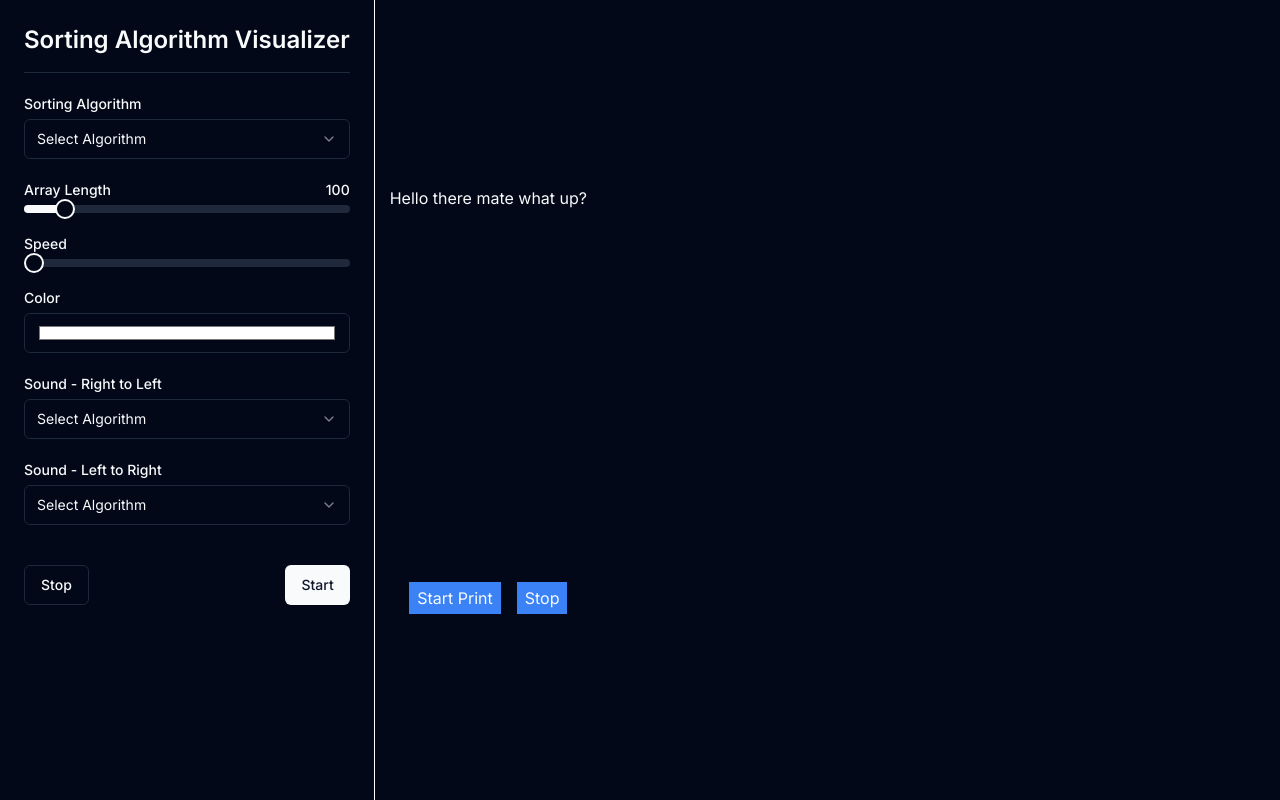
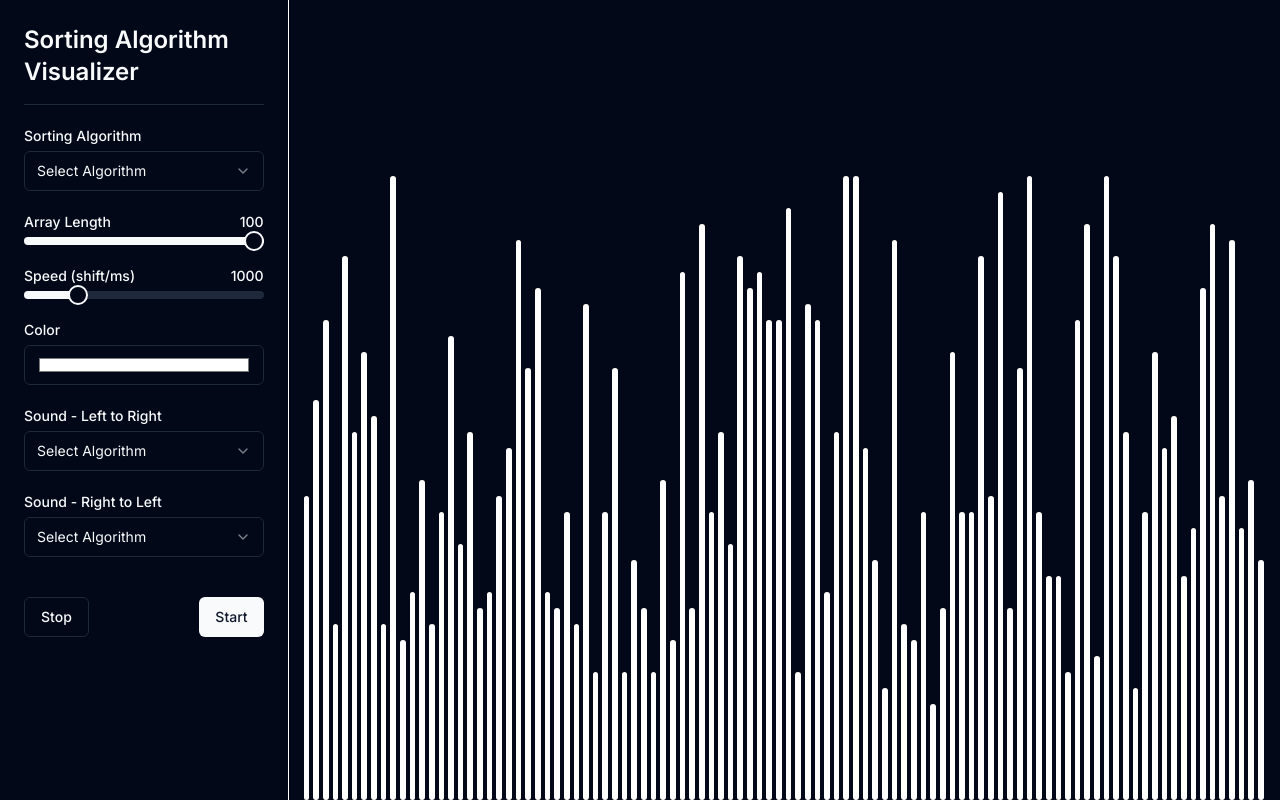
Before and after one commit to DevDeepakBhattarai/algo-visualizer, a Next.js app: page / in a window 1280 px wide. Built offline with nearby package versions, Linux system fonts and the light colour scheme.

Commit message:
feat: Added the random array generator and display the bars in the screen

```diff
--- a/app/layout.tsx
+++ b/app/layout.tsx
@@ -19,7 +19,7 @@ export default function RootLayout({
   return (
     <html lang="en">
       <body className={`${inter.className} dark`}>
-        <main className="flex flex-col lg:flex-row gap-4">
+        <main className="flex flex-col lg:flex-row">
           <Topbar></Topbar>
           <div className="lg:block hidden">
             <Sidebar></Sidebar>
--- a/app/page.tsx
+++ b/app/page.tsx
@@ -1,41 +1,19 @@
-"use client";
-import { useState, useCallback, useEffect } from "react";
-export default function Home() {
-  const [state, setState] = useState(true);
+import React from "react";
 
-  const print = useCallback(async () => {
-    new Promise<void>((resolve, reject) => {
-      while (state) {
-        console.log("Hello there mate");
-      }
-      if (!state) {
-        resolve();
-      }
-    });
-  }, [state]);
+import Sort from "@/components/Sort";
+import { useStore } from "@/lib/zustand-store";
+import { generateRandomArray } from "@/lib/utils";
+async function SortingApp() {
+  useStore.setState({
+    length: 100,
+    array: generateRandomArray(100, 5, 40),
+  });
 
   return (
-    <div className="grid place-items-center">
-      Hello there mate what up?
-      <div className="space-x-4">
-        <button
-          className="px-2 py-1 bg-blue-500"
-          onClick={() => {
-            print();
-          }}
-        >
-          Start Print
-        </button>
-        <button
-          className="px-2 py-1 bg-blue-500"
-          onClick={() => {
-            console.log("Stop Clicked");
-            setState(false);
-          }}
-        >
-          Stop
-        </button>
-      </div>
+    <div className="w-full grid items-end px-4">
+      <Sort />
     </div>
   );
 }
+
+export default SortingApp;
--- a/components/Sidebar.tsx
+++ b/components/Sidebar.tsx
@@ -47,7 +47,7 @@ export default function Component() {
                 <SelectTrigger id="algorithm">
                   <SelectValue placeholder="Select Algorithm" />
                 </SelectTrigger>
-                <SelectContent on position="popper">
+                <SelectContent position="popper">
                   <SelectItem value="bubble">Bubble Sort</SelectItem>
                   <SelectItem value="quick">Quick Sort</SelectItem>
                   <SelectItem value="merge">Merge Sort</SelectItem>
@@ -68,21 +68,36 @@ export default function Component() {
               </div>
 
               <Slider
-                onValueChange={() => {
-                  setLength(length);
+                onValueChange={(value) => {
+                  setLength(value[0]);
                 }}
                 value={[length]}
                 className="w-full"
                 id="arrayLength"
-                max={1000}
+                max={100}
               />
             </div>
 
             <div className="flex flex-col">
-              <Label className="mb-2 font-medium" htmlFor="speed">
-                Speed
-              </Label>
-              <Slider className="w-full" id="speed" max={1000} />
+              <div className="flex justify-between">
+                <Label className="mb-2 font-medium" htmlFor="speed">
+                  Speed (shift/ms)
+                </Label>
+
+                <Label className="mb-2 font-medium" htmlFor="speed">
+                  {speed}
+                </Label>
+              </div>
+
+              <Slider
+                onValueChange={(value) => {
+                  setSpeed(value[0]);
+                }}
+                className="w-full"
+                id="speed"
+                value={[speed]}
+                max={5000}
+              />
             </div>
 
             <div className="flex flex-col">
@@ -90,6 +105,9 @@ export default function Component() {
                 Color
               </Label>
               <Input
+                onChange={(e) => {
+                  setColor(e.target.value);
+                }}
                 className="w-full h-10"
                 id="color"
                 type="color"
@@ -98,35 +116,43 @@ export default function Component() {
             </div>
 
             <div className="flex flex-col">
-              <Label className="mb-2 font-medium" htmlFor="soundRightToLeft">
-                Sound - Right to Left
+              <Label className="mb-2 font-medium" htmlFor="soundLeftToRight">
+                Sound - Left to Right
               </Label>
-
-              <Select>
+              <Select
+                onValueChange={(value) => {
+                  setLeftToRightSound(value);
+                }}
+              >
                 <SelectTrigger id="algorithm">
                   <SelectValue placeholder="Select Algorithm" />
                 </SelectTrigger>
                 <SelectContent position="popper">
                   <SelectItem value="bubble">1</SelectItem>
                   <SelectItem value="quick">2</SelectItem>
-                  <SelectItem value="merge">2</SelectItem>
+                  <SelectItem value="merge">3</SelectItem>
                   <SelectItem value="heap">4</SelectItem>
                 </SelectContent>
               </Select>
             </div>
 
             <div className="flex flex-col">
-              <Label className="mb-2 font-medium" htmlFor="soundLeftToRight">
-                Sound - Left to Right
+              <Label className="mb-2 font-medium" htmlFor="soundRightToLeft">
+                Sound - Right to Left
               </Label>
-              <Select>
+
+              <Select
+                onValueChange={(value) => {
+                  setRightToLeftSound(value);
+                }}
+              >
                 <SelectTrigger id="algorithm">
                   <SelectValue placeholder="Select Algorithm" />
                 </SelectTrigger>
                 <SelectContent position="popper">
                   <SelectItem value="bubble">1</SelectItem>
                   <SelectItem value="quick">2</SelectItem>
-                  <SelectItem value="merge">2</SelectItem>
+                  <SelectItem value="merge">3</SelectItem>
                   <SelectItem value="heap">4</SelectItem>
                 </SelectContent>
               </Select>
--- /dev/null
+++ b/components/Sort.tsx
@@ -0,0 +1,35 @@
+"use client";
+import React, {
+  MutableRefObject,
+  ReactElement,
+  useEffect,
+  useRef,
+  useState,
+} from "react";
+import { useStore } from "@/lib/zustand-store";
+import { generateRandomArray } from "@/lib/utils";
+import { motion } from "framer-motion";
+import useRandomArray from "@/hooks/useRandomArray";
+interface Props {}
+
+export default function Sort({}: Props): ReactElement {
+  const { length, sortingAlgorithm, color, array, setArray } = useStore();
+  useRandomArray();
+  return (
+    <div className="flex w-full gap-1 items-end">
+      {array.map((bar, index) => {
+        return (
+          <motion.div
+            key={bar.id}
+            layoutId={bar.id}
+            style={{
+              backgroundColor: color,
+              height: `${bar.value}rem`,
+            }}
+            className="flex-1 w-full rounded-sm"
+          ></motion.div>
+        );
+      })}
+    </div>
+  );
+}
--- /dev/null
+++ b/components/StateInitializer.tsx
@@ -0,0 +1,12 @@
+"use client";
+import { useStore } from "@/lib/zustand-store";
+import React, { ReactElement } from "react";
+
+interface Props {
+  array: Bar[];
+}
+
+export default function StateInitializer({ array }: Props) {
+  useStore.setState({ array });
+  return null;
+}
--- /dev/null
+++ b/hooks/useRandomArray.ts
@@ -0,0 +1,28 @@
+import { generateRandomArray } from "@/lib/utils";
+import { useStore } from "@/lib/zustand-store";
+import React, {
+  MutableRefObject,
+  ReactElement,
+  useEffect,
+  useRef,
+  useState,
+} from "react";
+
+interface Props {}
+
+export default function useRandomArray() {
+  const { length, setArray } = useStore();
+  const timer: MutableRefObject<NodeJS.Timeout | undefined> = useRef();
+
+  useEffect(() => {
+    const timeout = setTimeout(() => {
+      setArray(generateRandomArray(length, 5, 40));
+    }, 750);
+    timer.current = timeout;
+    return () => {
+      clearTimeout(timer.current);
+    };
+  }, [length]);
+
+  return null;
+}
--- a/lib/utils.ts
+++ b/lib/utils.ts
@@ -1,6 +1,26 @@
-import { type ClassValue, clsx } from "clsx"
-import { twMerge } from "tailwind-merge"
+import { Value } from "@radix-ui/react-select";
+import { type ClassValue, clsx } from "clsx";
+import { twMerge } from "tailwind-merge";
 
+type Bar = {
+  value: Number;
+  id: string;
+};
 export function cn(...inputs: ClassValue[]) {
-  return twMerge(clsx(inputs))
+  return twMerge(clsx(inputs));
 }
+
+export function generateRandomArray(
+  length: number,
+  maxValue: number,
+  minValue: number
+) {
+  const arr: Bar[] = Array.from({ length }, () => ({
+    value: Math.floor(Math.random() * (maxValue - minValue + 1)) + minValue,
+    id: crypto.randomUUID(),
+  }));
+  return arr;
+}
+
+export const sleep = (ms: number) =>
+  new Promise((resolve) => setTimeout(resolve, ms));
--- a/lib/zustand-store.ts
+++ b/lib/zustand-store.ts
@@ -1,7 +1,9 @@
 import { create } from "zustand";
+import { generateRandomArray } from "./utils";
 
 export type Algorithms = "merge" | "bubble" | "count" | "quick" | "insertion";
 type Options = {
+  array: Bar[];
   sortingAlgorithm: Algorithms;
   length: number;
   speed: number;
@@ -11,6 +13,7 @@ type Options = {
 };
 
 type Actions = {
+  setArray: (array: Bar[]) => void;
   setSortingAlgorithm: (sortingAlgorithm: Options["sortingAlgorithm"]) => void;
   setLength: (length: number) => void;
   setSpeed: (speed: number) => void;
@@ -20,6 +23,8 @@ type Actions = {
 };
 
 export const useStore = create<Options & Actions>((set) => ({
+  array: [],
+  setArray: (array: Options["array"]) => set(() => ({ array: array })),
   sortingAlgorithm: "insertion",
   setSortingAlgorithm: (algo) => set(() => ({ sortingAlgorithm: algo })),
   length: 100,
--- a/package.json
+++ b/package.json
@@ -9,6 +9,7 @@
     "lint": "next lint"
   },
   "dependencies": {
+    "@koale/useworker": "^4.0.2",
     "@radix-ui/react-dialog": "^1.0.5",
     "@radix-ui/react-label": "^2.0.2",
     "@radix-ui/react-select": "^2.0.0",
@@ -16,6 +17,7 @@
     "@radix-ui/react-slot": "^1.0.2",
     "class-variance-authority": "^0.7.0",
     "clsx": "^2.0.0",
+    "framer-motion": "^10.16.16",
     "lucide-react": "^0.300.0",
     "next": "14.0.4",
     "react": "^18",
--- /dev/null
+++ b/types/index.d.ts
@@ -0,0 +1,4 @@
+type Bar = {
+  value: Number;
+  id: string;
+};
```
Also changed, not shown: 1 other file (tests, documents, lock files or other folders).
